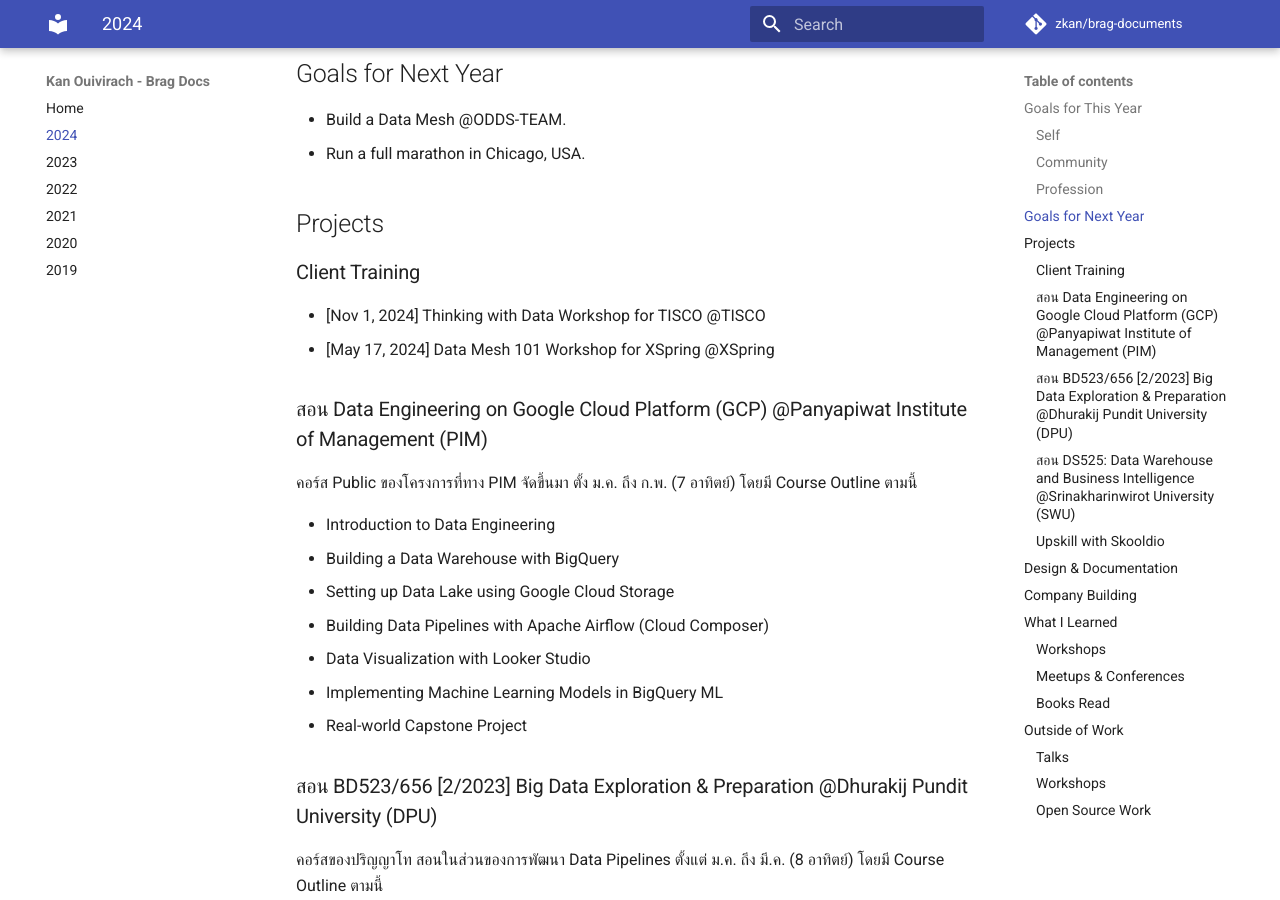
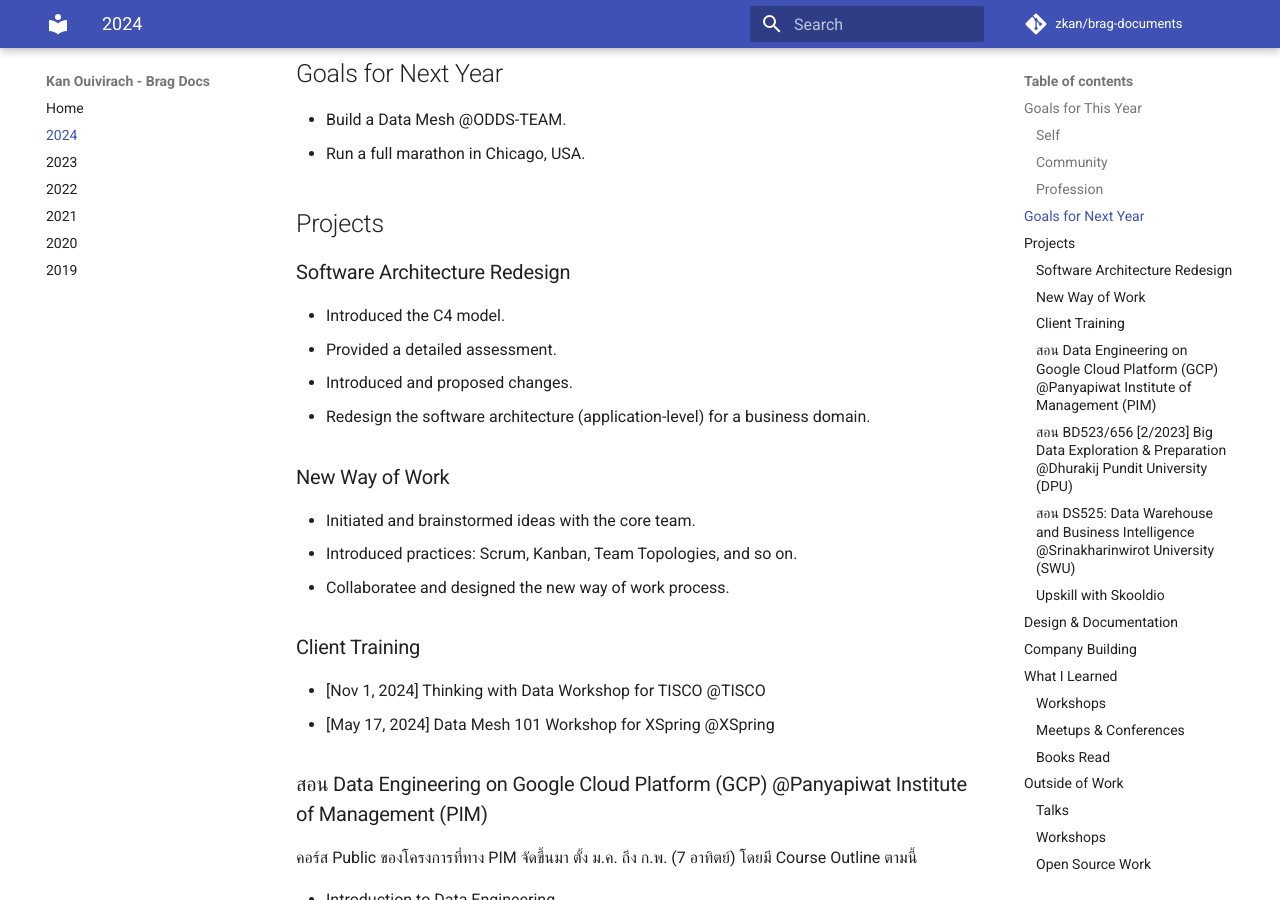
Before and after one commit to zkan/brag-documents, an MkDocs documentation site: the page built from docs/2024.md, in a window 1280 px wide and 900 px high, scrolled down 719 px. Built offline with MkDocs 1.6.1 and Material for MkDocs 9.7.7, drawn with Linux system fonts in a browser that asks for light colours; comment, search, counter and statistics services are not loaded.

Commit message:
Add 2 more contributions in project section

```diff
--- a/docs/2024.md
+++ b/docs/2024.md
@@ -27,6 +27,19 @@
 * Run a full marathon in Chicago, USA.
 
 ## Projects
+
+### Software Architecture Redesign
+
+* Introduced the C4 model.
+* Provided a detailed assessment.
+* Introduced and proposed changes.
+* Redesign the software architecture (application-level) for a business domain.
+
+### New Way of Work
+
+* Initiated and brainstormed ideas with the core team.
+* Introduced practices: Scrum, Kanban, Team Topologies, and so on.
+* Collaboratee and designed the new way of work process.
 
 ### Client Training
 
```
